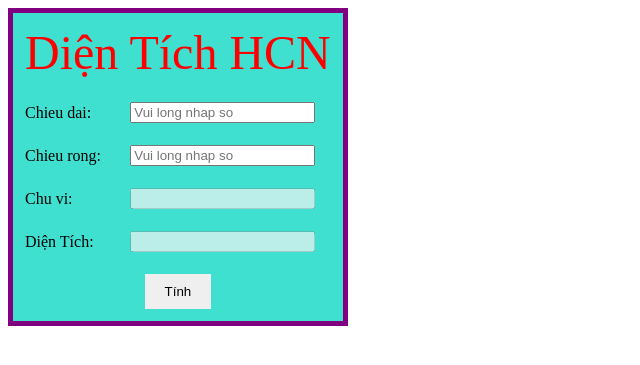
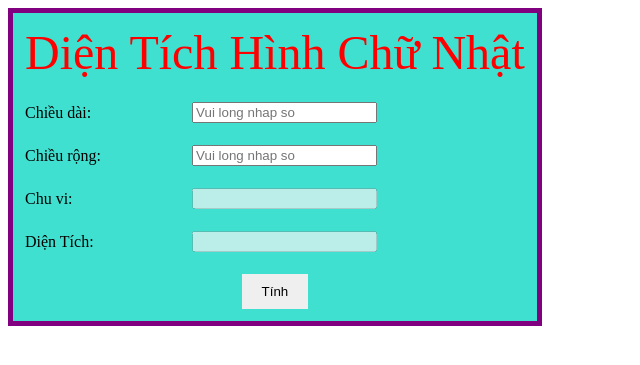
Before and after one commit to Xuandai-cntt/BaitapPHP, a PHP site: page /b1_Shcn.php in a window 1280 px wide. Shown: the top 365 px of the page, without its empty margins (0-640 px from the left). Run offline with PHP 8.4, Linux system fonts and the light colour scheme; data that the repository does not hold is empty.

Commit message:
update-1

```diff
--- a/Lab3/Tonghop/bai1/b1_Shcn.php
+++ b/Lab3/Tonghop/bai1/b1_Shcn.php
@@ -2,7 +2,7 @@
 <html>
 <link rel="stylesheet" href="hcn.css">
 <head>
-    <title>Hinh chu nhat</title>
+    <title>Hình chữ nhật</title>
 </head>
 <body>
 <?php
@@ -20,12 +20,12 @@
         <table>
             <tr class="id">
                 <td colspan="2" style="color:red; font-size: 300%;">
-                  Diện Tích HCN
+                  Diện Tích Hình Chữ Nhật
                 </td>
             </tr>
             <tr>
                 <td>
-                   Chieu dai:
+                   Chiều dài:
                 </td>
                 <td>
                     <input type="number" placeholder="Vui long nhap so" name="cd" value="<?php echo $cd ?>">
@@ -33,7 +33,7 @@
             </tr>
             <tr>
                 <td>
-                   Chieu rong:
+                   Chiều rộng:
                 </td>
                 <td>
                     <input type="number" placeholder="Vui long nhap so" name="cr" value="<?php echo $cr ?>">
```
